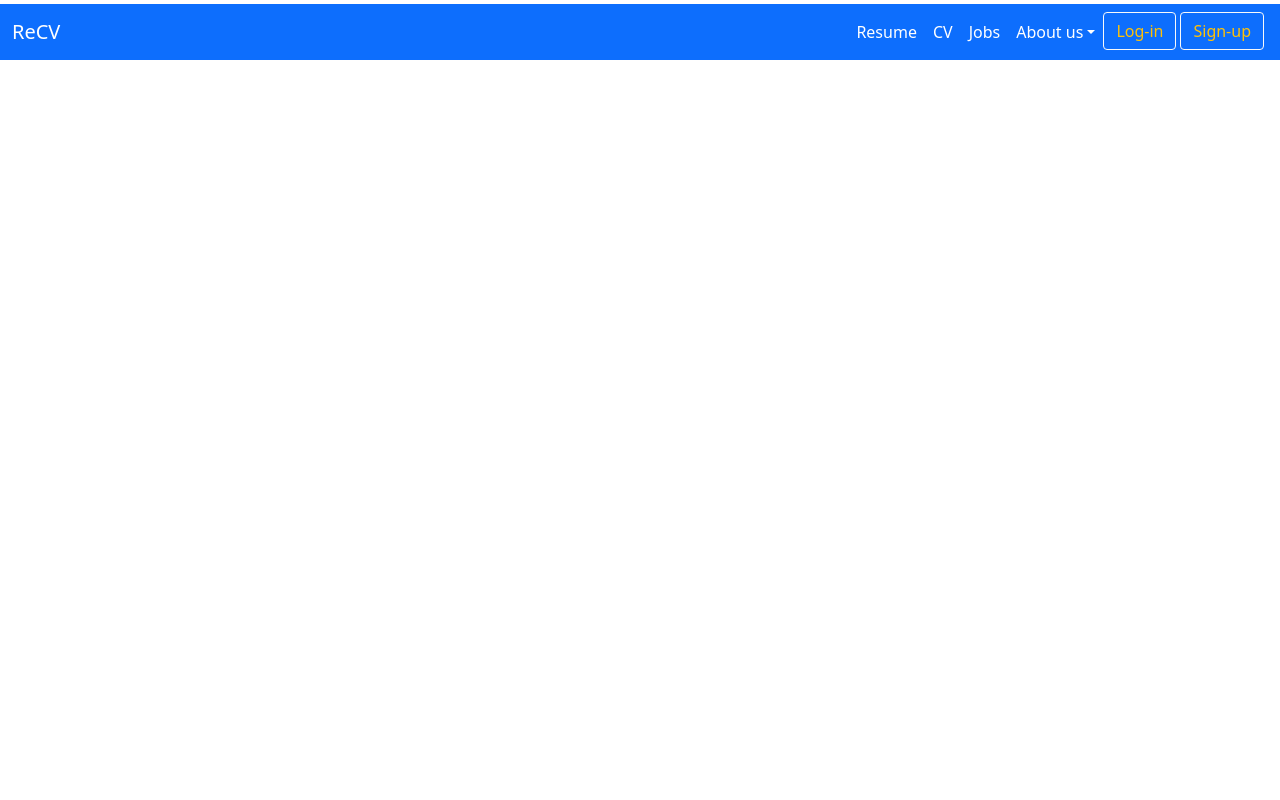
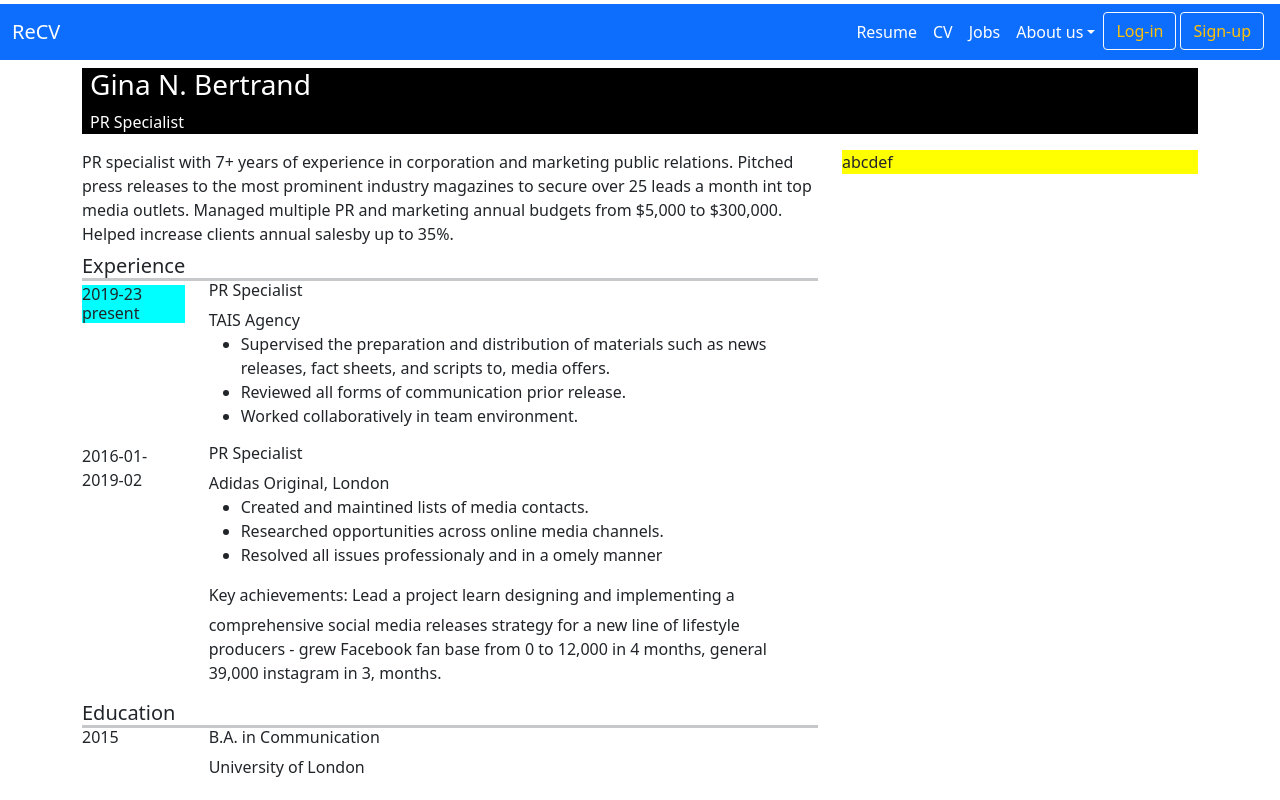
Before and after one commit to HarshitRaghav55/ReCV, a React (Create React App) app in the folder application/: page /Cv1_template in a window 1280 px wide. Built offline with nearby package versions, Linux system fonts and the light colour scheme.

Commit message:
adding_cv1_template

```diff
--- a/application/src/App.tsx
+++ b/application/src/App.tsx
@@ -11,6 +11,8 @@ import InternshalaResume from "./Resume_Templates/InternashalaResume/Internshala
 import Resume2_Template from "./Resume_Templates/Resume_Templates2/Resume2_Template"
 import CV1 from "./CV1/CV1"
 import SignUp from "./signup/SignUp"
+import cv1_template from "./CV1/Cv1_template"
+import Cv1_template from './CV1/Cv1_template';
 const  App = () => {
   return (
     <React.Fragment>
@@ -25,6 +27,7 @@ const  App = () => {
         <Route path = "Preveiw" element = {<Preveiw />} />
         <Route path = "/CV1" element = {<CV1/>} />
         <Route path = "/SignUp" element = {<SignUp />} />
+        <Route path = "/Cv1_template" element = {<Cv1_template />} />
       </Routes>
 
     </React.Fragment>
--- /dev/null
+++ b/application/src/CV1/Cv1_template.tsx
@@ -0,0 +1,119 @@
+import React from "react";
+import 'bootstrap/dist/css/bootstrap.min.css';
+import { Table, Row, Col } from 'react-bootstrap';
+import { Link } from 'react-router-dom';
+import { Container } from 'react-bootstrap';
+
+const Cv1_template = () => {
+    return (
+        <React.Fragment>
+            <Container>
+                <div className='name mb-2 p-0.9' style={{ backgroundColor: 'black' }}>
+                    <h3 className="m-2" style={{ color: 'white' }}>Gina N. Bertrand</h3>
+                    <p className="m-2 mb-3 p-0.5" style={{ color: 'white' }}>PR Specialist</p>
+                </div>
+                <div>
+                    <Row>
+                        <Col>
+                            <div className='details'>
+                                <p className="mb-2">PR specialist with 7+ years of experience in corporation and marketing public relations.
+                                    Pitched press releases to the most prominent industry magazines to secure over 25
+                                    leads a month int top media outlets. Managed multiple PR and marketing annual
+                                    budgets from $5,000 to $300,000. Helped increase clients annual salesby up to
+                                    35%.
+                                </p>
+                                <div className="experience mb-3">
+                                    <h5 style={{ margin: '0em' }}>Experience</h5>
+                                    <hr style={{
+                                        color: 'dark',
+                                        //backgroundColor: 'black',
+                                        height: 3,
+                                        fontWeight: 'bold',
+                                        margin: '0'
+                                        //borderColor: 'yellow'
+                                    }} />
+                                    <Row>
+                                        <Col xs lg="2">
+                                            <div className="date1 mt-1" style={{ backgroundColor: 'aqua' }}>
+                                                <h6>2019-23 present</h6>
+                                            </div>
+                                        </Col>
+                                        <Col>
+                                            <h6>PR Specialist</h6>
+                                            TAIS Agency
+                                            <ul>
+                                                <li>
+                                                    Supervised the preparation and distribution of materials such as
+                                                    news releases, fact sheets, and scripts to, media offers.
+                                                </li>
+                                                <li>
+                                                    Reviewed all forms of communication prior release.
+                                                </li>
+                                                <li>
+                                                    Worked collaboratively in team environment.
+                                                </li>
+                                            </ul>
+                                        </Col>
+                                    </Row>
+                                    <Row>
+                                        <Col xs lg="2">
+                                            2016-01-2019-02
+                                        </Col>
+                                        <Col>
+                                            <h6>PR Specialist</h6>
+                                            Adidas Original, London
+                                            <ul>
+                                                <li>
+                                                    Created and maintined lists of media contacts.
+                                                </li>
+                                                <li>
+                                                    Researched opportunities across online media channels.
+                                                </li>
+                                                <li>
+                                                    Resolved all issues professionaly and in a omely manner
+                                                </li>
+                                            </ul>
+                                            <h6 style={{ display: 'inline-block' }}>Key achievements: </h6> Lead a project learn designing and implementing
+                                            a comprehensive social media releases strategy for a new line of lifestyle producers -
+                                            grew Facebook fan base from 0 to 12,000 in 4 months, general 39,000 instagram in 3, months.
+                                        </Col>
+                                    </Row>
+                                </div>
+                                <div className="education">
+                                    <h5 style={{margin:'0'}}>Education</h5>
+                                    <hr style={{
+                                        color: 'dark',
+                                        //backgroundColor: 'black',
+                                        height: 3,
+                                        fontWeight: 'bold',
+                                        margin: '0'
+                                        //borderColor: 'yellow'
+                                    }} />
+                                    <Row>
+                                        <Col xs lg={2}>
+                                            <div className="date"></div>
+                                            <h6>2015</h6>
+                                        </Col>
+                                        <Col>
+                                            <h6>B.A. in Communication</h6>
+                                            University of London
+                                        </Col>
+                                    </Row>
+                                </div>
+                            </div>
+                        </Col>
+                        <Col xs lg="4">
+                            <div className="details" style={{ backgroundColor: "yellow" }}>
+                                abcdef
+                            </div>
+                        </Col>
+                    </Row>
+
+                </div>
+            </Container>
+        </React.Fragment>
+    );
+
+}
+
+export default Cv1_template;
--- a/application/src/Cards/Cards.tsx
+++ b/application/src/Cards/Cards.tsx
@@ -70,7 +70,7 @@ const Cards = () => {
                                         </Card.Text>
 
                                         <Link to="/Information"><Button variant="primary"> Make CV </Button> </Link>
-                                        <Link to="/CV1"><Button variant="primary">Preview</Button> </Link>
+                                        <Link to="/Cv1_template"><Button variant="primary">Preview</Button> </Link>
                                     </Card.Body>
                                 </Card>
                             </Col>
```
Also changed, not shown: 1 other file (tests, documents, lock files or other folders).
